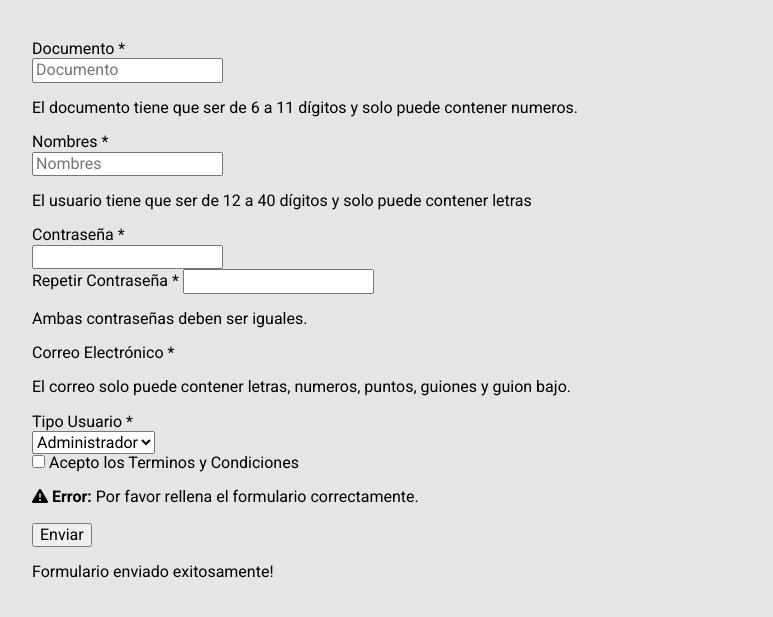
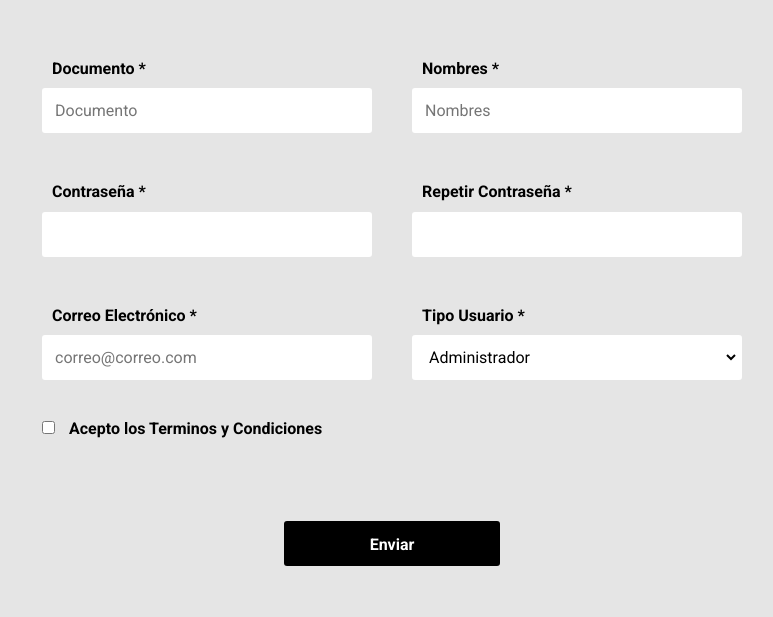
Before and after one commit to esquivel7809/java_exercise, a PHP site: page /crear_usu.php in a window 1280 px wide. Shown: the top 617 px of the page, without its empty margins (248-1021 px from the left). Run offline with PHP 8.4, Linux system fonts and the light colour scheme; data comes from the database, SQL or seed files in the repository; both versions use the stored data as it was after the commit; some libraries are stand-ins or nearby versions.

Commit message:
Realizo los cambios respectivos y nombraqmientos de id y las clases respectivas en el formulario html

```diff
--- a/BRIAN_JULIAN_AVILA/crear_usu.php
+++ b/BRIAN_JULIAN_AVILA/crear_usu.php
@@ -10,6 +10,7 @@
 
 <!DOCTYPE html>
 <html lang="en">
+
 <head>
     <meta charset="UTF-8">
     <meta name="viewport" content="width=device-width, initial-scale=1.0">
@@ -21,67 +22,72 @@
 
 <body>
     <main>
-        <form  method="POST" autocomplete="off" class="" id="formulario">
+        <form method="POST" autocomplete="off" class="formulario" id="formulario">
 
 
             <!-- div para capturar el documento -->
 
-                <div class="" id="grupo__usuario">
-                    <label for="usuario" class="">Documento *</label>
-                        <div class="">
-                            <input type="text" class="" name="usuario" id="usuario" placeholder="Documento">
+            <div class="formulario__label" id="grupo__usuario">
+                <label for="usuario" class="formulario__label">Documento *</label>
+                <div class="formulario__grupo-input">
+                    <input type="text" class="formulario__input" name="usuario" id="usuario" placeholder="Documento">
                     <i class="formulario__validacion-estado fas fa-times-circle"></i>
                 </div>
-                        <p class="">
+                <p class="formulario__input-error">
                     El documento tiene que ser de 6 a 11 dígitos y solo puede contener numeros.</p>
             </div>
 
             <!-- div para capturar el nombre -->
 
-                <div class="" id="grupo__nombre">
-                    <label for="nombre" class="">Nombres *</label>
-                        <div class="">
-                            <input type="text" class="" onkeyup="mayus(this);" name="nombre" id="nombre" placeholder="Nombres">
-                            <i class=""></i>
+            <div class="formulario__label" id="grupo__nombre">
+                <label for="nombre" class="formulario__label">Nombres *</label>
+                <div class="formulario__grupo-input">
+                    <input type="text" class="formulario__input" onkeyup="mayus(this);" name="nombre" id="nombre" placeholder="Nombres">
+                    <i class="formulario__validacion-estado fas fa-times-circle"></i>
                 </div>
-                        <p class="">
-                            El usuario tiene que ser de 12 a 40 dígitos y solo puede contener letras</p>
+                <p class="formulario__input-error">El usuario tiene que ser de 12 a 40 dígitos y solo puede contener letras</p>
             </div>
 
             <!-- Grupo: Contraseña -->
-                <div class="">
-                    <label for="password" class="">Contraseña *</label>
-                    <div class="">
-                        <input  onkeyup="minus(this);" type="password" class="" name="password" id="password">
+            <div class="formulario__label" id="grupo__password">
+                <label for="password" class="formulario__label">Contraseña *</label>
+                <div class="formulario__grupo-input" id="grupo__password">
+                    <input onkeyup="minus(this);" type="password" class="formulario__input" name="password" id="password">
                     <i class="formulario__validacion-estado fas fa-times-circle"></i>
                 </div>
                 <p class="formulario__input-error">La contraseña tiene que ser de 8 a 12 dígitos Alfanumericos.</p>
+
             </div>
 
             <!-- Grupo: Contraseña 2 -->
-                <div class="" id="grupo__password2">
-                    <label for="password2" class="">Repetir Contraseña *</label>
-                        <input type="password" class="" name="password2" id="password2">
+
+            <div class="formulario__label" id="grupo__password2">
+                <label for="password2" class="formulario__label">Repetir Contraseña *</label>
+                <div class="formulario__grupo-input" id="grupo__password2">
                     <i class="formulario__validacion-estado fas fa-times-circle"></i>
+                    <input type="password" class="formulario__input" name="password2" id="password2">
+
                 </div>
-                    <p class="">Ambas contraseñas deben ser iguales.</p>
+                <p class="formulario__input-error">Ambas contraseñas deben ser iguales.</p>
             </div>
 
 
+
+
             <!-- Grupo: Correo Electronico -->
-                <div class="" id="grupo__correo">
-                    <label for="correo" class="">Correo Electrónico *</label>
-                    <div class=">
-                        <input onkeyup="minus(this);" type="email" class="formulario__input" name="correo" id="correo" placeholder="correo@correo.com">
+            <div class="formulario__label" id="grupo__correo">
+                <label for="correo" class="formulario__label">Correo Electrónico *</label>
+                <div class="formulario__grupo-input">
+                    <input onkeyup=" minus(this);" type="email" class="formulario__input" name="correo" id="correo" placeholder="correo@correo.com">
                     <i class="formulario__validacion-estado fas fa-times-circle"></i>
                 </div>
-                    <p class="">El correo solo puede contener letras, numeros, puntos, guiones y guion bajo.</p>
+                <p class="formulario__input-error">El correo solo puede contener letras, numeros, puntos, guiones y guion bajo.</p>
             </div>
 
-                <div class="" id="grupo__telefono">
-                    <label for="id_tip_use" class="">Tipo Usuario *</label>
-				    <div class="">
-                        <select  name="id_tip_use" id="id_tip_use" class="" required>
+            <div class="formulario__label" id="grupo__telefono">
+                <label for="id_tip_use" class="formulario__label">Tipo Usuario *</label>
+                <div class="formulario__grupo-select">
+                    <select name="id_tip_use" id="id_tip_use" class="formulario__select " required>
                         <!-- <option value="" selected="">** Seleccione Tipo Usuario **</option> -->
                         <?php
                         /*Consulta para mostrar las opciones en el select */
@@ -98,22 +104,22 @@
 
 
             <!-- Grupo: Terminos y Condiciones -->
-			<div class="" id="grupo__terminos">
-				<label class="">
-					<input class="" type="checkbox" name="terminos" id="terminos">
+            <div class="formulario__grupo-terminos" id="grupo__terminos">
+                <label class="formulario__label">
+                    <input class="formulario__checkbox" type="checkbox" name="terminos" id="terminos">
                     Acepto los Terminos y Condiciones
                 </label>
             </div>
 
-			<div class="" id="formulario__mensaje">
+            <div class="formulario__mensaje" id="formulario__mensaje">
                 <p><i class="fas fa-exclamation-triangle"></i> <b>Error:</b> Por favor rellena el formulario correctamente. </p>
             </div>
 
             <p class="text-center">
 
-            <div class="">
-                <button type="submit" class="" name="save" value="guardar" >Enviar</button>
-                <p class="" id="formulario__mensaje-exito">Formulario enviado exitosamente!</p>
+            <div class="formulario__grupo-btn-enviar">
+                <button type="submit" class="formulario__btn" name="save" value="guardar">Enviar</button>
+                <p class="formulario__mensaje-exito" id="formulario__mensaje-exito">Formulario enviado exitosamente!</p>
             </div>
 
 
--- a/BRIAN_JULIAN_AVILA/css/css.css
+++ b/BRIAN_JULIAN_AVILA/css/css.css
@@ -18,6 +18,7 @@ main {
 	display: grid;
 	grid-template-columns: 1fr 1fr;
 	gap: 20px;
+
 }
 
 .formulario__label {
@@ -25,6 +26,7 @@ main {
 	font-weight: 700;
 	padding: 10px;
 	cursor: pointer;
+
 }
 
 .formulario__grupo-input {
@@ -96,7 +98,7 @@ main {
 .formulario__mensaje {
 	height: 45px;
 	line-height: 45px;
-	background: #F66060;
+	background:#ff9305;
 	padding: 0 15px;
 	border-radius: 3px;
 	display: none;
@@ -135,7 +137,7 @@ main {
 
 .formulario__mensaje-exito {
 	font-size: 14px;
-	color: #119200;
+	color: #34f1ff;
 	display: none;
 }
 
@@ -145,21 +147,21 @@ main {
 
 /* ----- -----  Estilos para Validacion ----- ----- */
 .formulario__grupo-correcto .formulario__validacion-estado {
-	color: #1ed12d;
+	color: #34f1ff;
 	opacity: 1;
 }
 
 .formulario__grupo-incorrecto .formulario__label {
-	color: #bb2929;
+	color:#ff9305;
 }
 
 .formulario__grupo-incorrecto .formulario__validacion-estado {
-	color: #bb2929;
+	color: #ff9305;
 	opacity: 1;
 }
 
 .formulario__grupo-incorrecto .formulario__input {
-	border: 3px solid #bb2929;
+	border: 3px solid #ff9305;
 }
 
 
--- a/crear_usu.php
+++ b/crear_usu.php
@@ -13,7 +13,7 @@
 <head>
 	<meta charset="UTF-8">
 	<meta name="viewport" content="width=device-width, initial-scale=1.0">
-	<title>Validación de Formulario con Javascrip</title>
+	<title>Validación de Formulario con Javascript</title>
 	<link rel="stylesheet" href="https://necolas.github.io/normalize.css/8.0.1/normalize.css">
 	<link href="https://fonts.googleapis.com/css2?family=Roboto:wght@400;700&display=swap" rel="stylesheet">
 	<link rel="stylesheet" href="css/css.css">
```
Also changed, not shown: BRIAN_JULIAN_AVILA/db/base_de_datos.sql (added, +217 -0 lines). Lines whose indentation alone changed are shown as unchanged.
